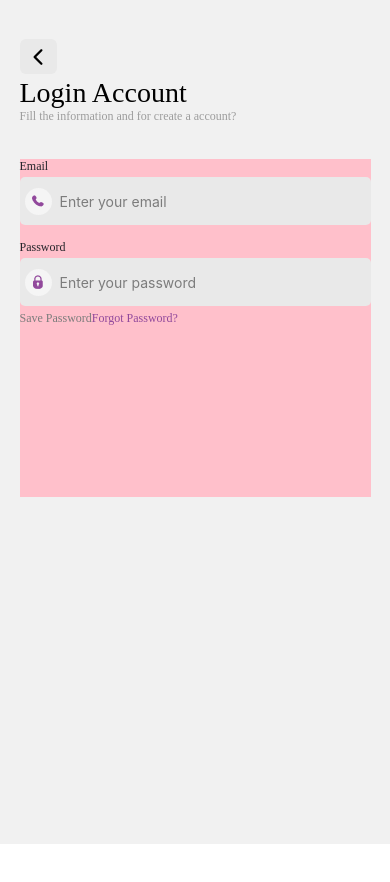
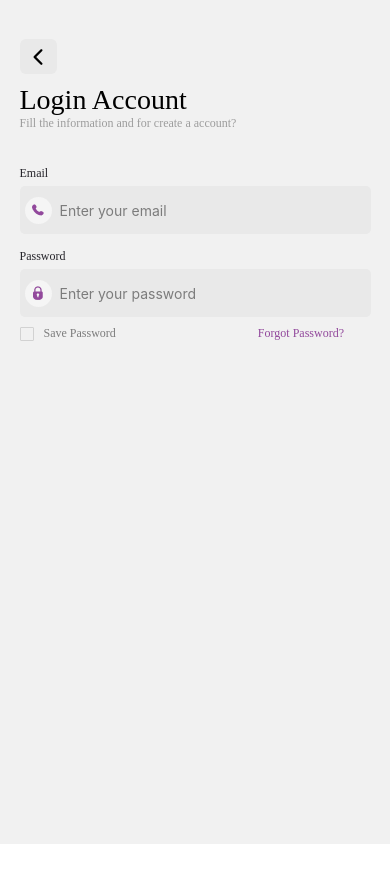
Before and after one commit to Fahadayyaz/Zyra, a React Native app: screen /login in a window 390 px wide. Built offline with nearby package versions, Linux system fonts and the light colour scheme; a web font is replaced by a local one.

Commit message:
Update Login.jsx

```diff
--- a/screens/Login.jsx
+++ b/screens/Login.jsx
@@ -3,6 +3,7 @@ import { View, Text, StyleSheet, Pressable, Image } from "react-native";
 import Ionicons from "@expo/vector-icons/Ionicons";
 import { StatusBar } from "expo-status-bar";
 import { TextInput } from "react-native-gesture-handler";
+import MaterialCommunityIcons from "@expo/vector-icons/MaterialCommunityIcons";
 
 const Login = ({ navigation }) => {
   return (
@@ -33,7 +34,7 @@ const Login = ({ navigation }) => {
           style={{
             fontFamily: "Poppins_Medium",
             fontSize: 28,
-            marginTop: 3,
+            marginTop: 10,
             color: "#00000",
           }}
         >
@@ -51,7 +52,7 @@ const Login = ({ navigation }) => {
         {/* Email & Password section */}
         <View
           style={{
-            backgroundColor: "pink",
+            // backgroundColor: "pink",
             height: "40%",
             marginTop: "10%",
           }}
@@ -100,6 +101,7 @@ const Login = ({ navigation }) => {
             <TextInput
               placeholder="Enter your password"
               placeholderTextColor="#7C7C7C"
+              secureTextEntry={true}
               style={{
                 width: "100%",
                 height: 48,
@@ -114,20 +116,21 @@ const Login = ({ navigation }) => {
             style={{
               flexDirection: "row",
               alignItems: "center",
-              marginTop: 5,
+              marginTop: 8,
             }}
           >
+            <Pressable style={styles.checkBox}></Pressable>
             <Text
               style={{
                 color: "#7C7C7C",
-
+                marginLeft: 10,
                 fontFamily: "PlusJakartaSans_Regular",
                 fontSize: 12,
               }}
             >
               Save Password
             </Text>
-            <Pressable>
+            <Pressable style={{ width: "65%", alignItems: "flex-end" }}>
               <Text
                 style={{
                   color: "#92499C",
@@ -155,14 +158,14 @@ const styles = StyleSheet.create({
     width: "100%",
     height: 48,
     alignItems: "center",
-    marginTop: 3,
+    marginTop: 5,
   },
   passwordInputContainer: {
     flexDirection: "row",
     width: "100%",
     height: 48,
     alignItems: "center",
-    marginTop: 3,
+    marginTop: 5,
   },
 
   iconCircle: {
@@ -176,6 +179,14 @@ const styles = StyleSheet.create({
     zIndex: 1,
     marginLeft: 5,
   },
+  checkBox: {
+    width: 14,
+    height: 14,
+    borderWidth: 1,
+    borderRadius: 1,
+    borderColor: "#D2D2D2",
+    marginTop: 2,
+  },
 });
 
 export default Login;
```
